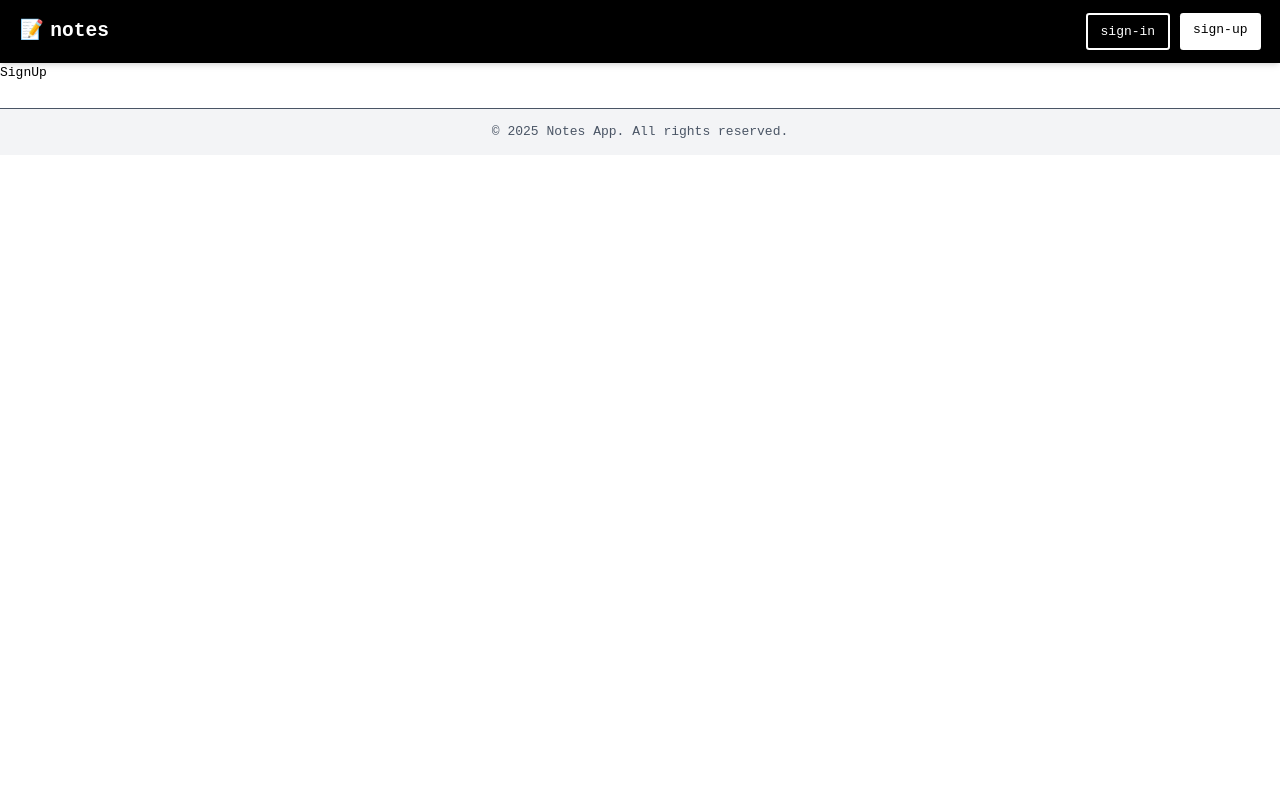
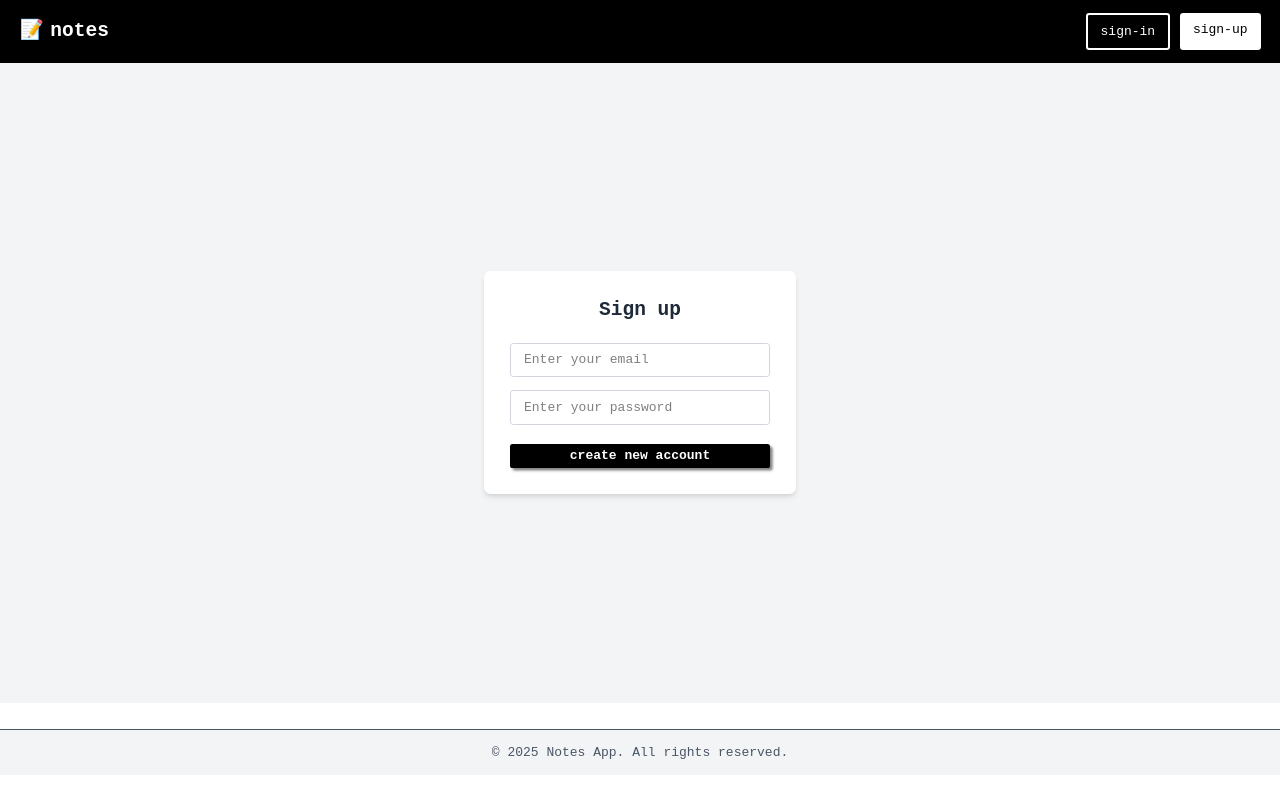
Before and after one commit to AvinashKumar3000/project-notes, a React (Vite) app: page /sign-up in a window 1280 px wide. Built offline with nearby package versions, Linux system fonts and the light colour scheme; the HTML template or start-up script is replaced by a standard one.

Commit message:
updated latest code 24-05-2025 18:24:23.98

```diff
--- a/src/pages/SignUp.jsx
+++ b/src/pages/SignUp.jsx
@@ -1,7 +1,87 @@
-import React from 'react'
+import { useState } from 'react'
+import { useNavigate } from 'react-router';
+import Swal from 'sweetalert2';
 
 export default function SignUp() {
+  const [email, setEmail] = useState('');
+  const [password, setPassword] = useState('');
+  const navigate = useNavigate();
+
+  function handleSubmit(event) {
+    event.preventDefault();
+    let db = localStorage.getItem('db');
+    if (db === null) {
+      db = {
+        users: [{ email, password }]
+      };
+      localStorage.setItem('users', JSON.stringify(db));
+      Swal.fire({
+        title: "Success",
+        text: "user created successfully",
+        icon: "success"
+      });
+      navigate('/login');
+    } else {
+      // already db exists
+      const existingUser = db.users.find((value) => {
+        return value.email === email;
+      });
+      if (existingUser) {
+        Swal.fire({
+          title: "Invalid",
+          text: "Already user exists",
+          icon: "error"
+        });
+      } else {
+        db.users = [...db.users, { email, password }];
+        Swal.fire({
+          title: "Success",
+          text: "user created successfully",
+          icon: "success"
+        });
+        navigate('/login');
+      }
+    }
+  }
+
   return (
-    <div>SignUp</div>
+    <div className="flex items-center justify-center min-h-[80vh] bg-gray-100">
+      <form
+        onSubmit={handleSubmit}
+        className="bg-white p-8 rounded-lg shadow-md w-full max-w-sm"
+      >
+        <h2 className="text-2xl font-bold mb-6 text-center text-gray-800">Sign up</h2>
+        <div className="mb-4">
+          <input
+            id="email"
+            type="email"
+            name="username"
+            value={email}
+            onChange={e => setEmail(e.target.value)}
+            required
+            className="w-full px-4 py-2 border border-gray-300 rounded focus:outline-none focus:ring-2 focus:ring-blue-400"
+            placeholder="Enter your email"
+          />
+        </div>
+        <div className="mb-6">
+          <input
+            id="password"
+            type="password"
+            name="password"
+            value={password}
+            onChange={e => setPassword(e.target.value)}
+            required
+            className="w-full px-4 py-2 border border-gray-300 rounded focus:outline-none focus:ring-2 focus:ring-blue-400"
+            placeholder="Enter your password"
+          />
+        </div>
+        <button
+          type='submit'
+          className="w-full bg-blue-500 text-white py-2 rounded hover:bg-blue-600 transition-colors font-semibold"
+        >
+          create new account
+        </button>
+      </form>
+    </div>
   )
 }
--- a/src/pages/dashboard/Intro.jsx
+++ b/src/pages/dashboard/Intro.jsx
@@ -3,12 +3,12 @@ import React from "react";
 
 export default function Intro() {
     return (
-        <div className="p-6 min-h-[200vh] bg-white shadow-md">
+        <div className="min-h-[200vh] bg-white shadow-md">
             <h1 className="text-2xl font-bold text-gray-800 mb-2">Welcome to the Dashboard App</h1>
             <p className="text-gray-600 mb-4">
                 This app helps you organize your project notes, track your progress, and visualize important information all in one place.
             </p>
-            <ul className="list-disc pl-5 text-gray-700">
+            <ul className="list-disc text-gray-700">
                 <li>Add, edit, and manage your notes easily</li>
                 <li>Track your project progress</li>
                 <li>Get insights and visual summaries</li>
```
